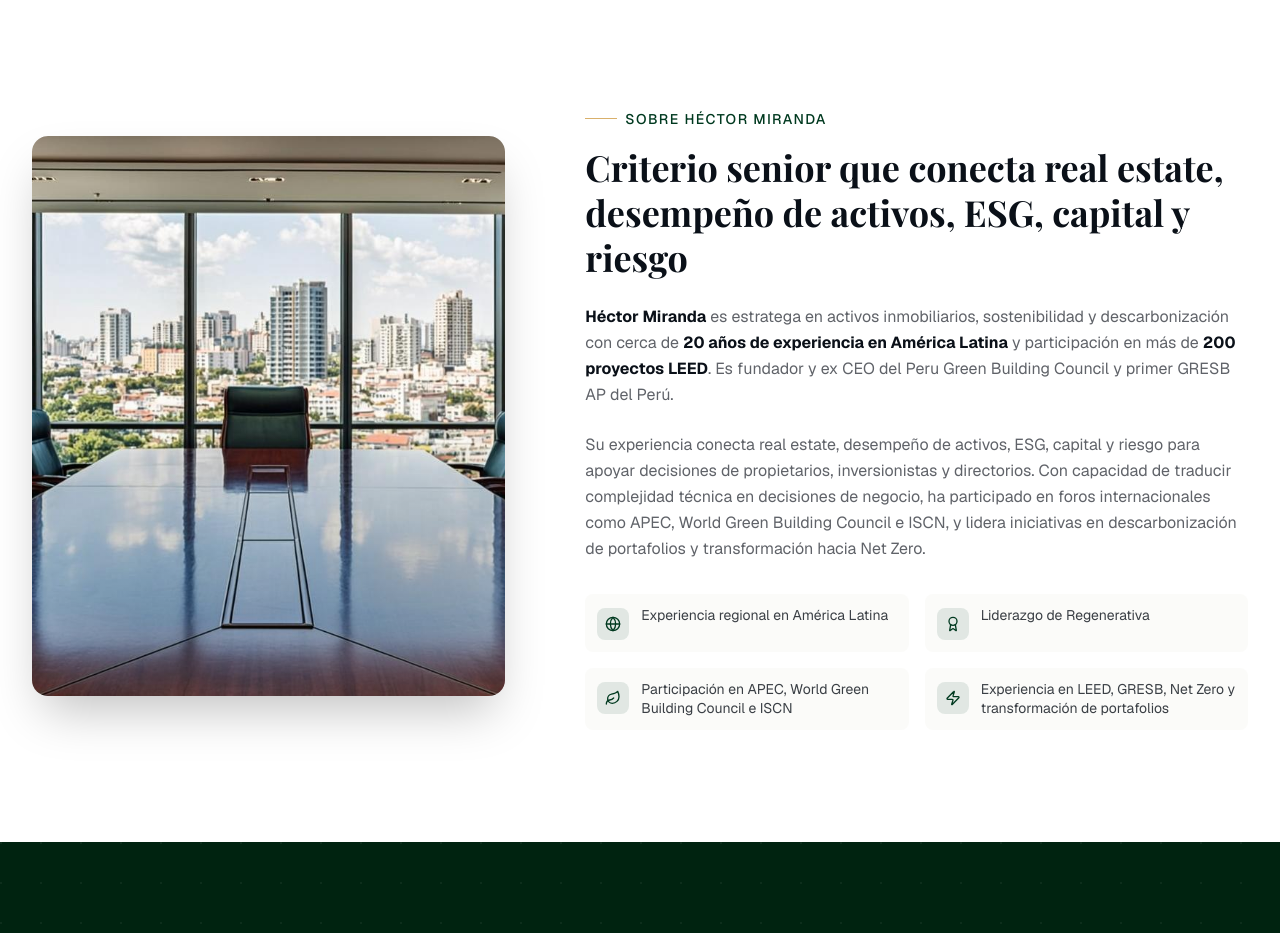
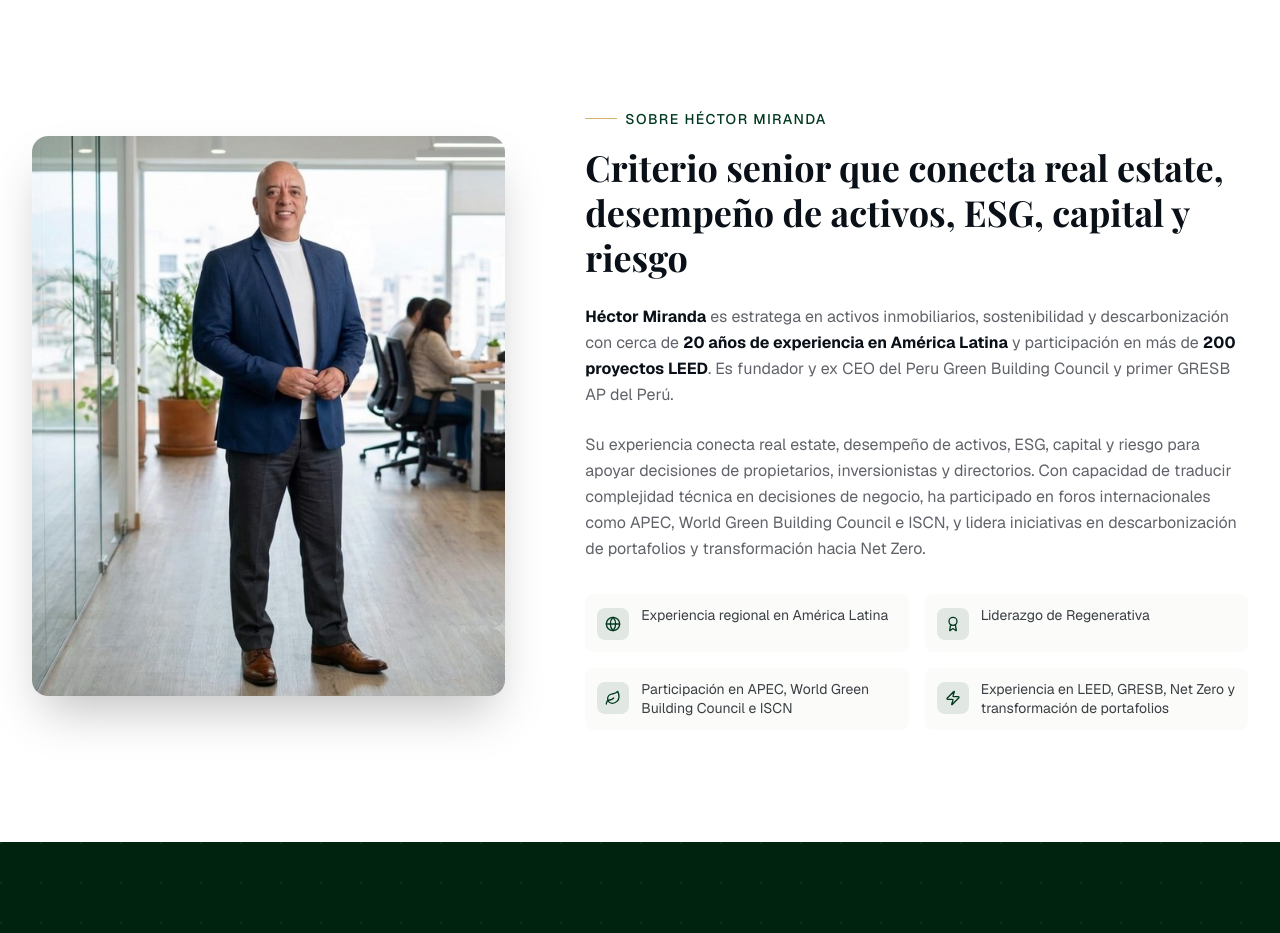
Before and after one commit to gonzalomiranda675-ai/hector-miranda-web, a Next.js app: page / in a window 1280 px wide. Shown: the part 3420-4353 px from the top of the page. Built offline with nearby package versions, Linux system fonts and the light colour scheme; a web font is replaced by a local one.

Commit message:
e83a7b9d-71e3-484e-97cc-d7be99ad700f

```diff
--- a/src/components/sections/AboutSection.tsx
+++ b/src/components/sections/AboutSection.tsx
@@ -30,11 +30,11 @@ export default function AboutSection() {
           <div className="lg:w-5/12 relative">
             <div className="relative rounded-2xl overflow-hidden shadow-2xl">
               <img
-                src="/images/about-bg.png"
-                alt="Oficina ejecutiva con vista a la ciudad"
-                className="w-full h-[400px] sm:h-[480px] lg:h-[560px] object-cover"
+                src="/images/hector-about.jpg"
+                alt="Héctor Miranda — Advisor estratégico en activos inmobiliarios y sostenibilidad"
+                className="w-full h-[400px] sm:h-[480px] lg:h-[560px] object-cover object-top"
               />
-              <div className="absolute inset-0 bg-gradient-to-t from-brand-green-dark/20 via-transparent to-transparent" />
+              <div className="absolute inset-0 bg-gradient-to-t from-brand-green-dark/10 via-transparent to-transparent" />
             </div>
             {/* Decorative element */}
             <div className="absolute -bottom-4 -right-4 w-32 h-32 border-2 border-brand-gold/30 rounded-2xl -z-10" />
```
Also changed, not shown: public/images/hector-about.jpg (added).
